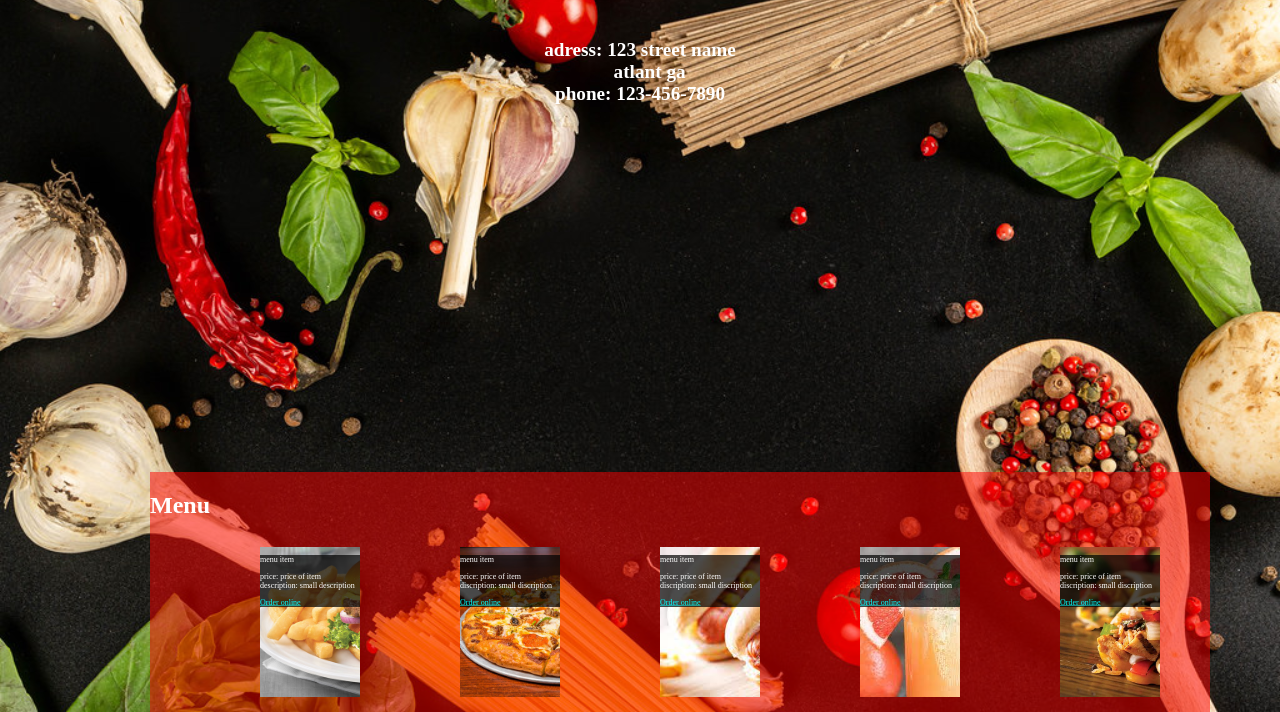
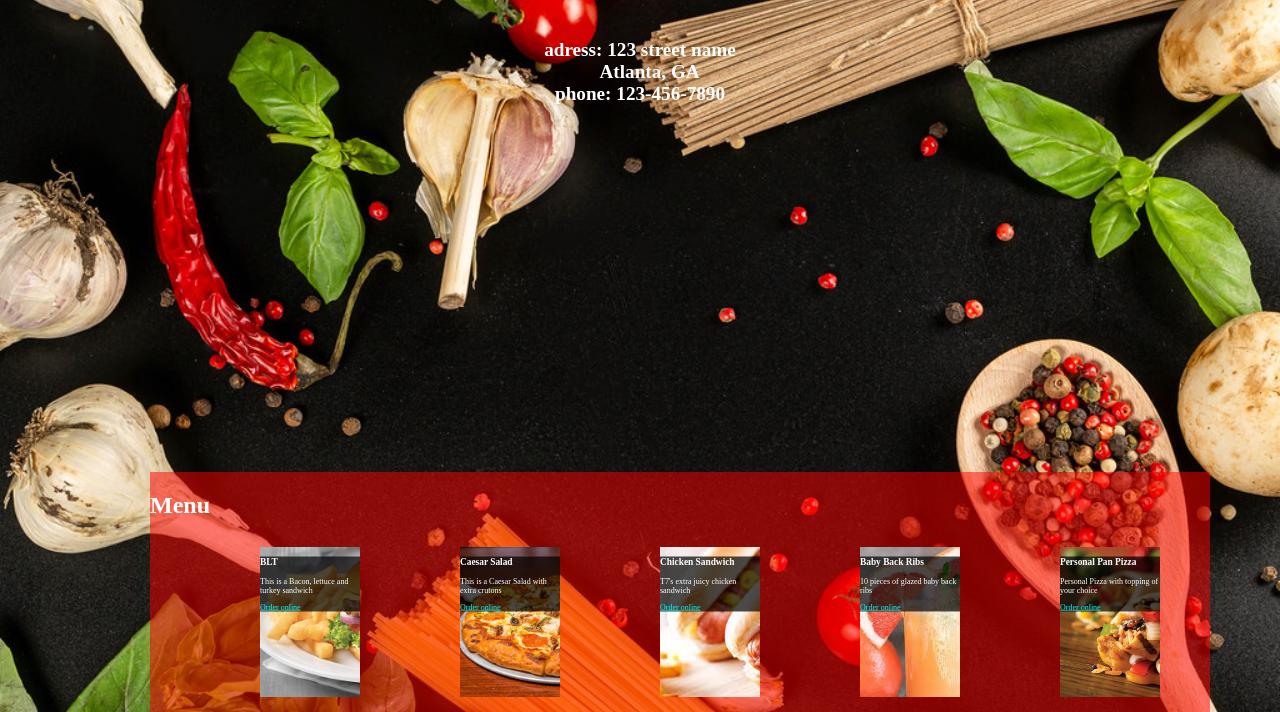
Before and after one commit to cscteam7/Team7project, a plain HTML site: page index.html in a window 1280 px wide. Shown: the part 88-800 px from the top of the page. Drawn offline with Linux system fonts and the light colour scheme.

Commit message:
updated the menu items

```diff
--- a/index.html
+++ b/index.html
@@ -5,9 +5,9 @@
     </head>
     <body>
         <div class="animatedtext">
-            <h2>Welcome to(resturant name)</h2>
+            <h2>Welcome to T7 Bar and Grill</h2>
             <p>adress: 123 street name<br>
-               &nbsp;&nbsp;&nbsp;&nbsp;atlant ga<br>
+               &nbsp;&nbsp;&nbsp;&nbsp;Atlanta, GA<br>
                phone: 123-456-7890</p>
         </div>
     </body>
@@ -15,28 +15,22 @@
         <h2>Menu</h2>
         <div class="card one">
             <div class="txt one">
-                <p>menu item</p>
-                <p> price: price of item <br>
-                    description: small description
-                </p>
+                <h3 class="menus_title">BLT </h3>
+                <p>This is a Bacon, lettuce and turkey sandwich</p>
                 <a href="purchase.html">Order online</a>
             </div>
         </div>
         <div class="card two">
             <div class="txt two">
-                <p>menu item</p>
-                <p> price: price of item <br>
-                    discription: small discription
-                </p>
+                <h3 class="menus_title">Caesar Salad</h3>
+                <p>This is a Caesar Salad with extra crutons</p>
                 <a href="purchase.html">Order online</a>
             </div>
         </div>
         <div class="card three">
             <div class="txt three">
-                <p>menu item</p>
-                <p> price: price of item <br>
-                    discription: small discription
-                </p>
+                <h3 class="menus_title"> Chicken Sandwich</h3>
+                <p> T7's extra juicy chicken sandwich</p>
                 <a href="purchase.html">Order online</a>
             </div>
 
@@ -44,19 +38,15 @@
         </div>
         <div class="card four">
             <div class="txt four">
-                <p>menu item</p>
-                <p> price: price of item <br>
-                    discription: small discription
-                </p>
+                <h3 class="menus_title">Baby Back Ribs</h3>
+                <p>10 pieces of glazed baby back ribs</p>
                 <a href="purchase.html">Order online</a>
             </div>
         </div>
         <div class="card five">
             <div class="txt five">
-                <p>menu item</p>
-                <p> price: price of item <br>
-                    discription: small discription
-                </p>
+                <h3>Personal Pan Pizza</h3>
+                <p>Personal Pizza with topping of your choice</p>
                 <a href="purchase.html">Order online</a>
             </div>
         </div>
```
